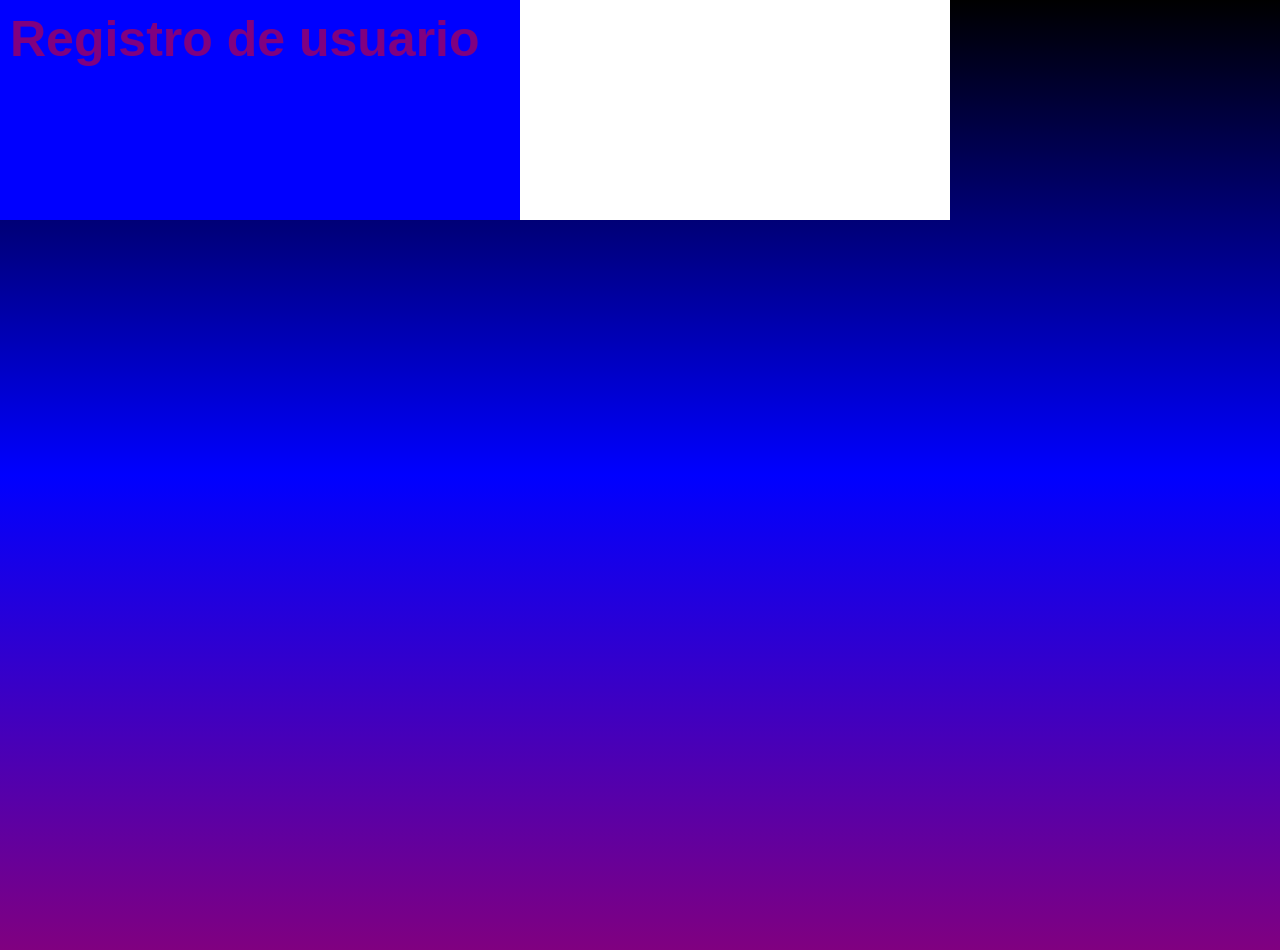
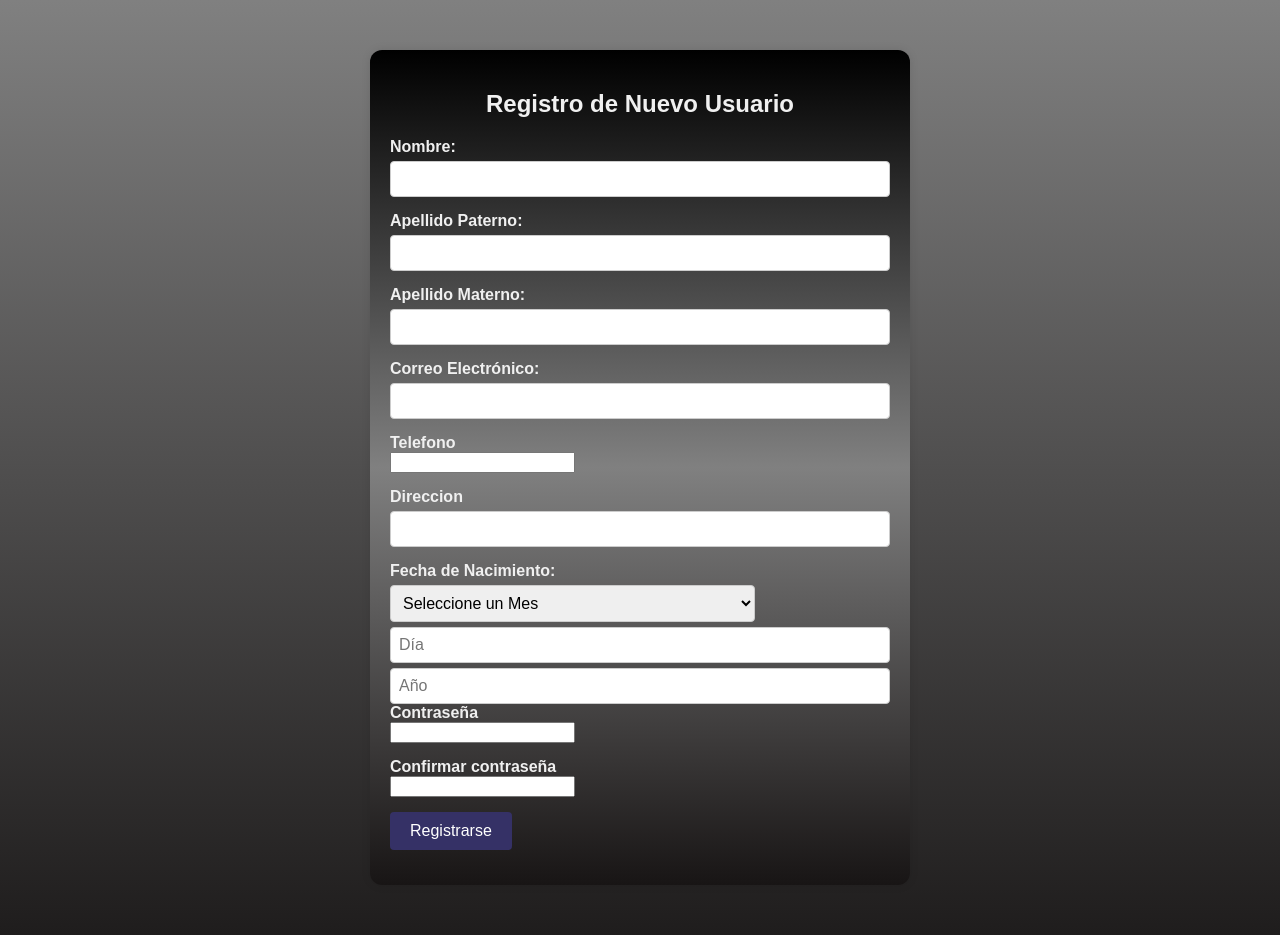
Before and after one commit to Fred840110/Estancias, a Flask app: template templates/registro.html in a window 1280 px wide. Run offline with Flask 3, Linux system fonts and the light colour scheme; the template is opened without the code that fills it, so the values that code supplies are empty; some libraries are stand-ins or nearby versions.

Commit message:
Código generado
Código para tratamiento de registros

```diff
--- a/app.py
+++ b/app.py
@@ -1,18 +1,94 @@
 from flask import Flask, render_template, request, redirect, url_for, session, flash
 from flask_mysqldb import MySQL
+from flask_mail import Mail, Message
+import random
+import bcrypt
+
+
+
 
 app = Flask(__name__)
 app.secret_key = 'secretKey'
+
+# -> Configuración de la base de datos
+app.config['MYSQL_HOST'] = 'localhost'
+app.config['MYSQL_USER'] = 'root'
+app.config['MYSQL_PASSWORD'] = '123456'
+app.config['MYSQL_DB']= 'estancia_upq'
+
+mysql = MySQL(app)
+#definimos una funcion para el manejo de tupla a diccionario
+#----------------------------------------------------------------------------------------------------
+def dict_factory(cursor,row):
+    d ={}
+    for idx, col in enumerate(cursor.description):
+        d[col[0]] = row[idx]
+        return d
+#----------------------------------------------------------------------------------------------------
+@app.before_request
+def configure_row_factory():
+    mysql.connection.cursor().row_factory = dict_factory
+
+#----------------------------------------------------------------------------------------------------
+
+# -> configuracion del correo para el envio de la confirmacion
+
+app.config['MAIL_SERVER']= 'smtp.gmail.com'
+app.config['MAIL_PORT']= '587'
+app.config['MAIL_USE_TLS']='True'
+app.config['MAIL_USERNAME']= '4dm1n1str4d0r.upq.encuesta.2024@gmail.com'
+app.config['MAIL_SERVER']= 'encuesta_2024_estadia'
+
+mail = Mail(app)
 
 @app.route('/')
 def index():
 
     return render_template ('index.html')
 
-@app.route('/registro.html')
+@app.route('/registro.html',methods=['GET','POST'])
 def registro():
 
+    if request.method == 'POST':
+        dicc = {}
+        nombre = request.form['nombre']
+        ap_paterno =request.form['apellido_paterno']
+        ap_materno = request.form['apellido_materno']
+        email = request.form['correo']
+        tel = request.form['telefono']
+        direccion = request.form['direccion']
+        mes = request.form['fecha_nacimiento_mes']
+        dia_nac = request.form['fecha_nacimiento_dia']
+        anio = request.form['fecha_nacimiento_anio']
+        contrasena = request.form['contrasena']
+        conf_contrasena = request.form['conf_password']
+
+        # -> VERIFICAMOS SI LAS CONTRASEÑAS COINCIDEN
+
+        if contrasena != conf_contrasena:
+            flash('Las contraseñas no coinciden, Por favor , intentalo de nuevo', 'warning')
+            return redirect(url_for('registro'))
+
+    #encriptamos contraseñas
+    hashed_password = bcrypt.hashpw(contrasena.encode('utf-8'),bcrypt.gensalt)
+
+    cur = mysql.connection.cursor()
+    cur.execute('INSERT INTO ')
+
+
+
     return render_template('registro.html')
+
+'''@app.route('/enviar_correo',methods=['GET','POST'])
+def enviar_correo ():
+    if request.method == 'POST':
+        email = request.form['correo']
+        numero_confirmacion = ''.join(random.choice('123456789', k=6))
+
+        mensaje = Message('Confirmacion de registro', sender = '4dm1n1str4d0r.upq.encuesta.2024@gmail.com', recipients=[email])
+        mensaje.body(f'Tu numero de confirmación es: {numero_confirmacion}.\n
+                    Para confirmar tu registro sera nece')'''
+
 
 
 if __name__ == '__main__':
--- a/static/css/stylesheetDos.css
+++ b/static/css/stylesheetDos.css
@@ -1,27 +1,70 @@
-body{
-    margin:0;
-    padding:0;
-    background: linear-gradient(black,blue,purple);
-    height: 950px;
-    width: 950px;
+body {
+    font-family: Arial, sans-serif;
+    background:linear-gradient(grey,rgb(31, 29, 29));
+    background-repeat: repeat-y;
+    margin: 0;
+    padding: 0;
 }
-.registro{
-    background: white;
-    margin:0 0 0 0;
-    color:white;
-    font-family: Arial, Helvetica, sans-serif;
-    align-items: center;
-    font-weight: none;
 
+.container {
+    max-width: 500px;
+    margin: 50px auto;
+    padding: 20px;
+    background: linear-gradient(black,grey,rgb(24, 21, 21));
+    border-radius: 12px;
+    box-shadow: 0 0 10px rgba(0, 0, 0, 0.1);
+    color:#f0f0f0;
 }
-h1{
-    margin: 0;
-    font-size: 50px;
-    color: purple;
-    padding:10px 10px;
-    width: 500px;
-    height: 200px;
-    position: relative;
-    left:auto;
-    background: blue;
+
+h2 {
+    text-align: center;
+    margin-bottom: 20px;
 }
+
+.form-group {
+    margin-bottom: 15px;
+}
+
+label {
+    display: block;
+    font-weight: bold;
+}
+
+input[type="text"],
+input[type="number"],
+input[type="email"],
+select {
+    width: 100%;
+    padding: 8px;
+    font-size: 16px;
+    border-radius: 4px;
+    border: 1px solid #ccc;
+    box-sizing: border-box;
+    margin-top: 5px;
+}
+
+select {
+    width: calc(100% - 135px);
+    margin-right: 10px;
+}
+
+button {
+    padding: 10px 20px;
+    font-size: 16px;
+    background-color: #353166;
+    color: white;
+    border: none;
+    border-radius: 4px;
+    cursor: pointer;
+}
+
+button:hover {
+    background-color: #2c2661d3;
+}
+
+  /* Media Query para pantallas más pequeñas */
+@media (max-width: 768px) {
+.container {
+    max-width: 90%;
+    }
+}
--- a/templates/registro.html
+++ b/templates/registro.html
@@ -2,7 +2,7 @@
 <!--Estilos-->
 {% block styles%}
 
-    <link rel="stylesheet" href="static/css/stylesheetDos.css">
+<link rel="stylesheet" href="static/css/stylesheetDos.css">
 
 
 {% endblock %}
@@ -17,8 +17,66 @@ Registro-usuario
 <!--Bloques de contenido-->
 
 {% block content %}
-    <div class="registro">
-        <h1>Registro de usuario</h1>
-    </div>
-
+<div class="container">
+    <h2>Registro de Nuevo Usuario</h2>
+    <form action="enviar_correo" method="POST">
+        <div class="form-group">
+            <label for="nombre">Nombre:</label>
+            <input type="text" id="nombre" name="nombre" required>
+        </div>
+        <div class="form-group">
+            <label for="apellido_paterno">Apellido Paterno:</label>
+            <input type="text" id="apellido_paterno" name="apellido_paterno" required>
+        </div>
+        <div class="form-group">
+            <label for="apellido_materno">Apellido Materno:</label>
+            <input type="text" id="apellido_materno" name="apellido_materno" required>
+        </div>
+        <div class="form-group">
+            <label for="correo">Correo Electrónico:</label>
+            <input type="email" id="correo" name="correo" required>
+        </div>
+        <div class="form-group">
+            <label for="telefono">Telefono</label>
+            <input type="tel" id="telefono" name="telefono" required>
+        </div>
+        <div class="form-group">
+            <label for="direccion">Direccion</label>
+            <input type="text" name="direccion" id="direccion" required>
+        </div>
+        <div class="form-group">
+            <label for="fecha_nacimiento_mes">Fecha de Nacimiento:</label>
+            <select id="fecha_nacimiento_mes" name="fecha_nacimiento_mes" required>
+                <option value="">Seleccione un Mes</option>
+                <option value="enero">Enero</option>
+                <option value="febrero">Febrero</option>
+                <option value="marzo">Marzo</option>
+                <option value="abril">Abril</option>
+                <option value="mayo">Mayo</option>
+                <option value="junio">Junio</option>
+                <option value="julio">Julio</option>
+                <option value="agosto">Agosto</option>
+                <option value="septiembre">Septiembre</option>
+                <option value="octubre">Octubre</option>
+                <option value="noviembre">Noviembre</option>
+                <option value="diciembre">Diciembre</option>
+            </select>
+            <input type="number" id="fecha_nacimiento_dia" name="fecha_nacimiento_dia" placeholder="Día" min="1"
+                max="31" required>
+            <input type="number" id="fecha_nacimiento_anio" name="fecha_nacimiento_anio" placeholder="Año" min="1900"
+                max="2099" required>
+            <div class="form-group">
+                <label for="contrasena">Contraseña</label>
+                <input type="password" id="contrasena" name="contrasena" required>
+            </div>
+            <div class="form-group">
+                <label for="conf_password">Confirmar contraseña</label>
+                <input type="password" id="conf_password" name="conf_password" required>
+            </div>
+        </div>
+        <div class="form-group">
+            <button type="submit">Registrarse</button>
+        </div>
+    </form>
+</div>
 {% endblock%}
```
